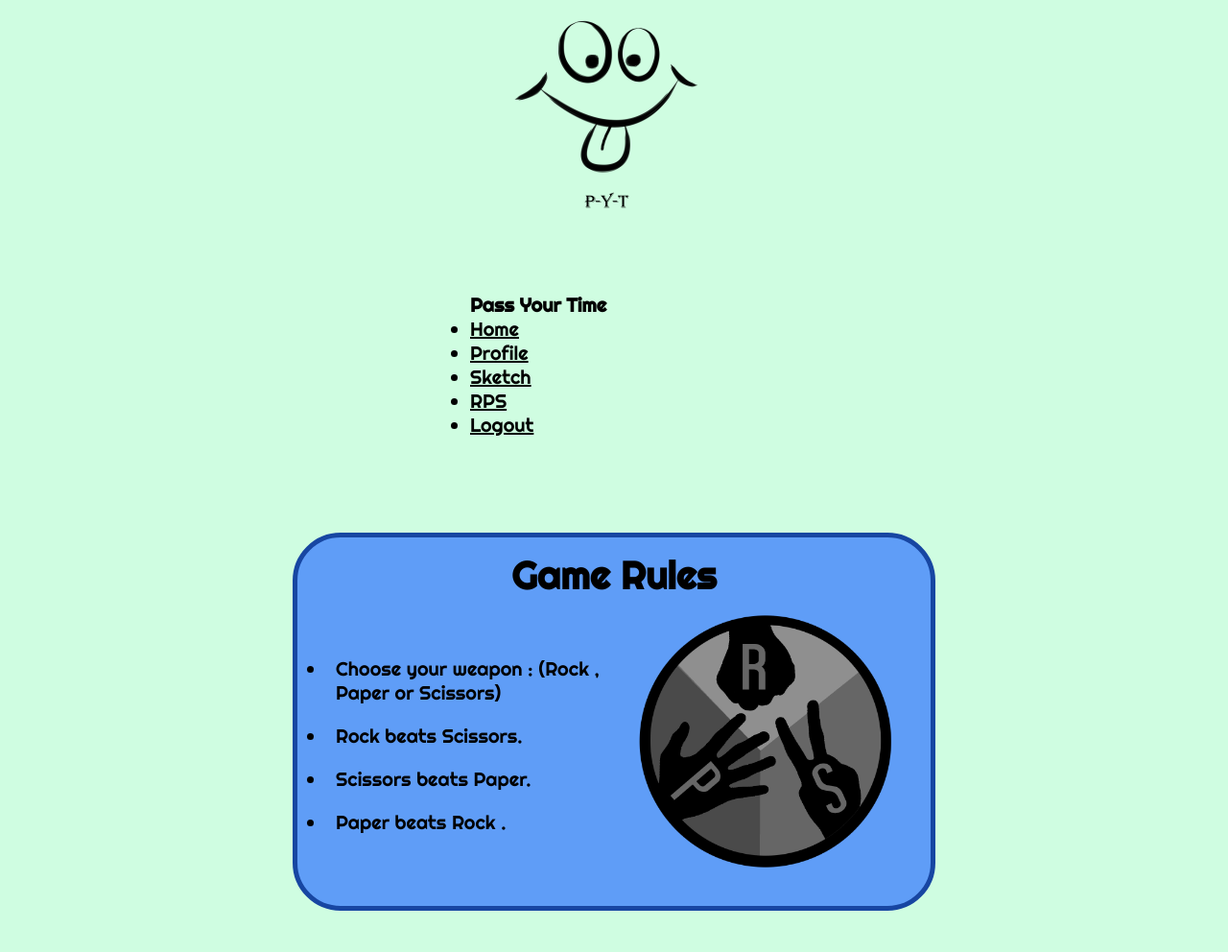
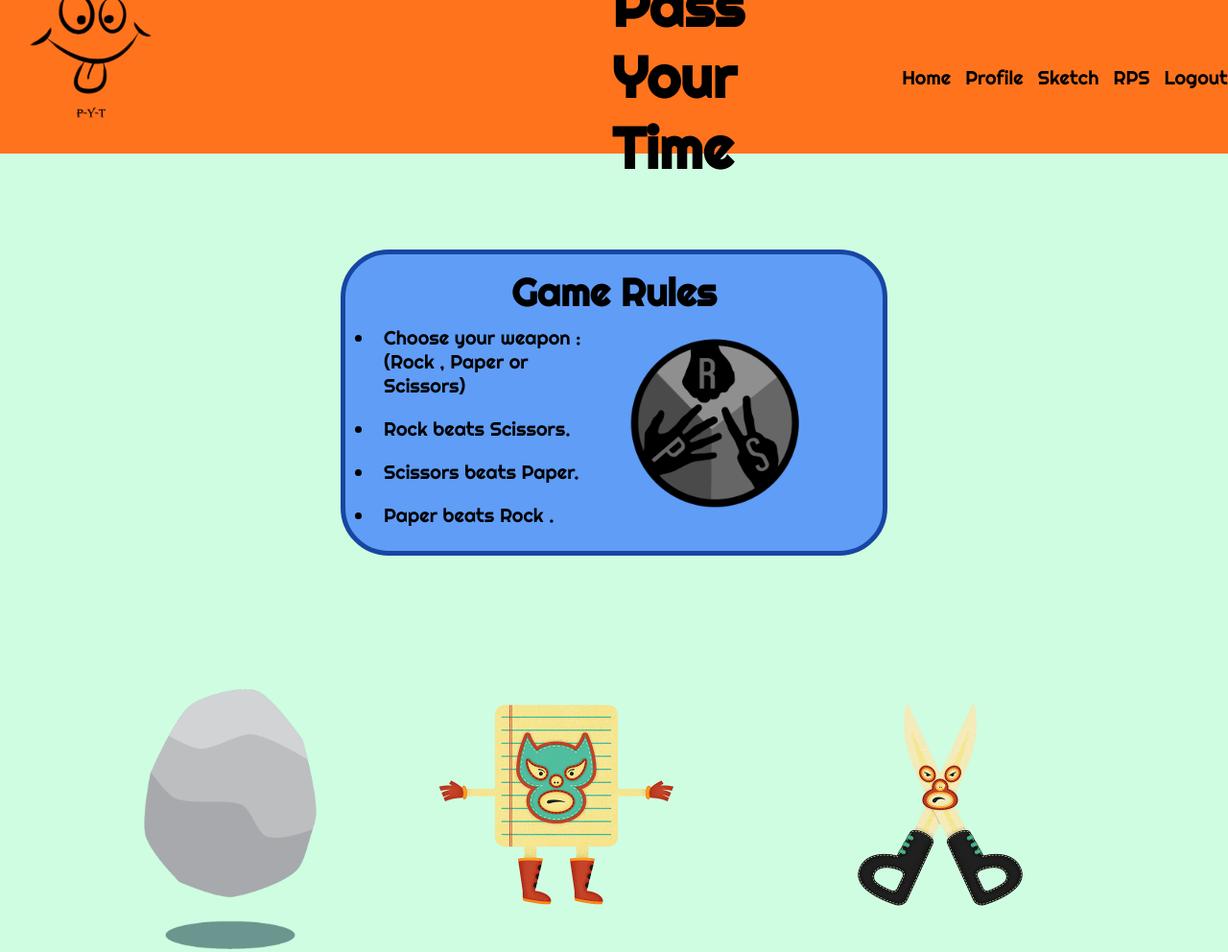
Before and after one commit to 9G0D9/projweb, a plain HTML site: page rps.html in a window 1280 px wide. Shown: the top 992 px of the page at 96% size. Drawn offline with Linux system fonts and the light colour scheme; the site is published under a folder, as on GitHub Pages, so addresses that start at the root find nothing.

Commit message:
correct path of header

```diff
--- a/header.css
+++ b/header.css
@@ -18,6 +18,9 @@ img {
   font-size: 60px;
   width: 60%;
   padding: 0 150px 0 400px;
+  display: flex;
+  align-items: center;
+  justify-content: center;
 }
 .navbar {
   background-color: #ff731d;
--- a/rps.html
+++ b/rps.html
@@ -8,7 +8,7 @@
     <link rel="stylesheet" href="rps.css">
     <script src="script.js" defer></script>
     <link rel="stylesheet" href="footer.css">
-    <link rel="stylesheet" href="/header.css">
+    <link rel="stylesheet" href="header.css">
 </head>
 <body>
   <header>
```
Also changed, not shown: etch.html (+1 -1 lines), home.html (+1 -1 lines).
